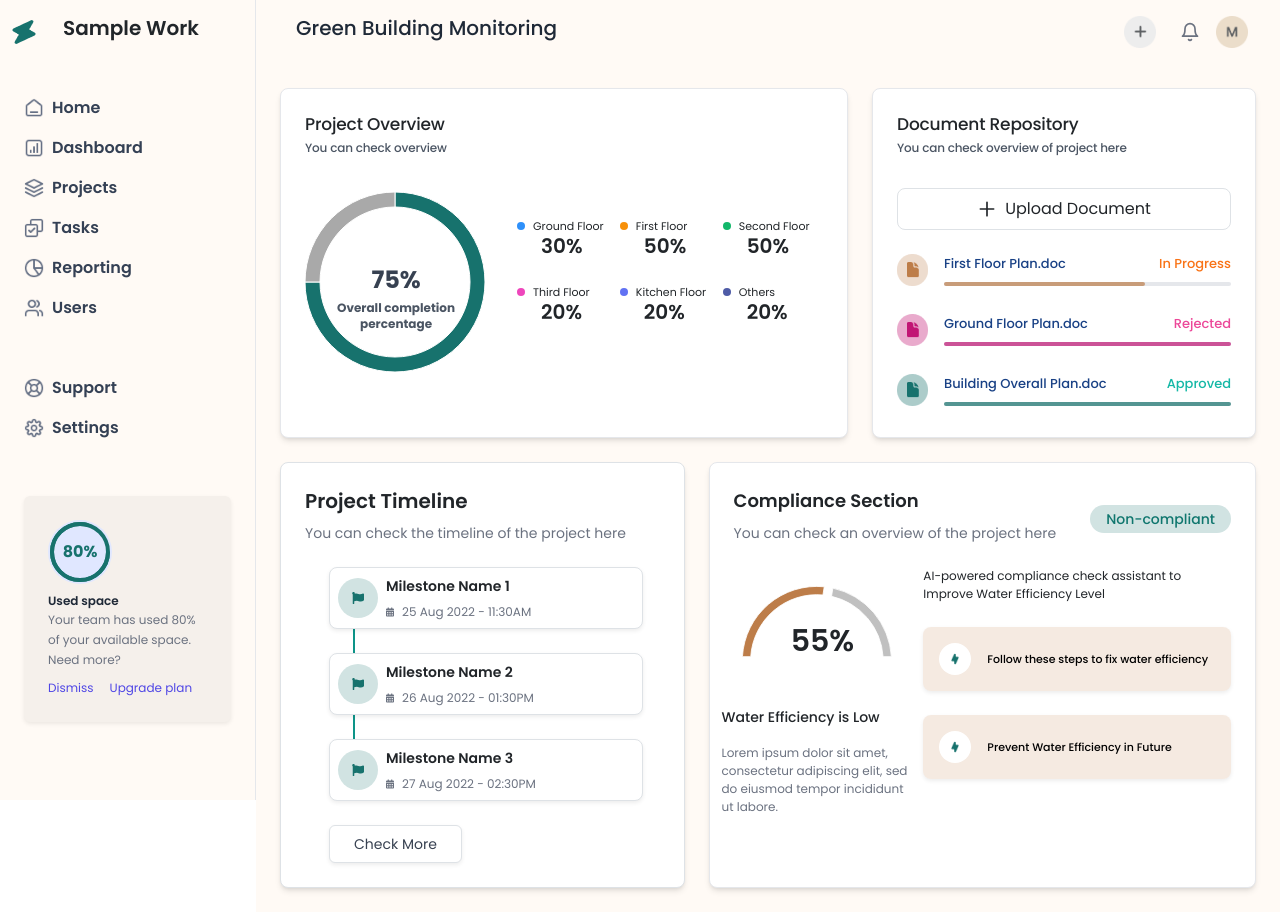
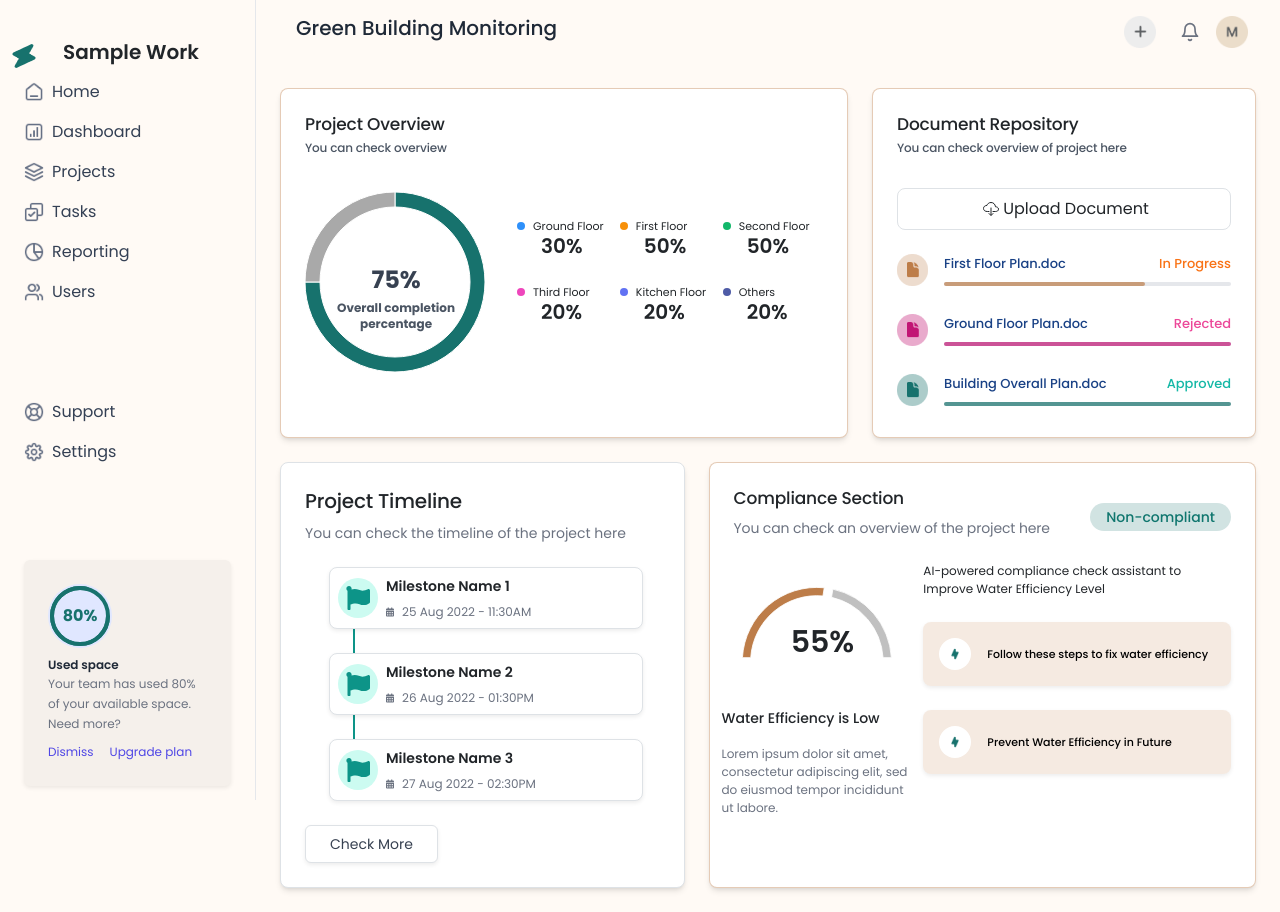
Before and after one commit to HeyAryan27/Project, a React (Vite) app: page / in a window 1280 px wide. Built offline with nearby package versions, Linux system fonts and the light colour scheme.

Commit message:
Some Changes

```diff
--- a/src/App.jsx
+++ b/src/App.jsx
@@ -11,7 +11,7 @@ function App() {
   };
 
   return (
-    <div className="flex ">
+    <div className="flex bg-[#FFFAF5]">
 
       <Sidebar isOpen={isSidebarOpen} toggleSidebar={toggleSidebar} />
 
--- a/src/components/Charts.jsx
+++ b/src/components/Charts.jsx
@@ -41,7 +41,7 @@ export default function PieChartWithPaddingAngle() {
         ]}
         margin={{ right: 5 }}
         width={200}
-        height={170}
+        height={200}
         slotProps={{
           legend: { hidden: true },
         }}
--- a/src/components/Compliance.jsx
+++ b/src/components/Compliance.jsx
@@ -5,13 +5,17 @@ import File from './images/compliance.png'
 
 function App() {
   return (
-    <div className="col-span-1 w-full bg-white p-4 sm:p-6 rounded-lg shadow-md border-[1px] lg:h-full lg:w-full">
+    <div className="col-span-1 w-full bg-white p-4 sm:p-6 rounded-lg shadow-md border-[1px] lg:h-full lg:w-full" style={{ borderColor: 'rgba(189, 125, 73, 0.4)' }}>
       <div className="flex flex-col lg:flex-row justify-between items-start lg:items-center mb-6">
         <div>
-          <h2 className="text-lg font-semibold">Compliance Section</h2>
-          <p className="text-sm text-gray-500">
-            You can check an overview of the project here
-          </p>
+        <h2 className="text-[17px] font-medium leading-[23px] tracking-[-0.01em] text-left font-inter">
+  Compliance Section
+</h2>
+
+<p className="text-[14px] font-normal leading-[20px] tracking-[-0.01em] text-left font-inter text-gray-500">
+  You can check an overview of the project here
+</p>
+
         </div>
         <span
           style={{ background: "#D1e3e2" }}
--- a/src/components/Document.jsx
+++ b/src/components/Document.jsx
@@ -3,6 +3,7 @@ import Vector from './images/Vector.svg';
 import File from './images/File.png'
 import File1 from './images/groundFloor.png'
 import File2 from './images/building.png'
+import { IoCloudDownloadOutline } from "react-icons/io5";
 const documents = [
   {
     name: "First Floor Plan.doc",
@@ -42,7 +43,7 @@ const getSource = (key) => {
 
 const Timing = () => {
   return (
-    <div className="col-span-1 w-full  bg-white p-4 sm:p-6 rounded-lg shadow-md border-[1px] lg:h-[350px]">
+    <div className="col-span-1 w-full  bg-white p-4 sm:p-6 rounded-lg shadow-md border-[1px] lg:h-[350px]" style={{ borderColor: 'rgba(189, 125, 73, 0.4)' }}>
       <div className="flex flex-col md:flex-row justify-between items-start md:items-center mb-4">
         <h2 className="font-inter text-[17px] font-medium leading-[23px] tracking-[-0.01em] text-left">
           Document Repository
@@ -54,20 +55,7 @@ const Timing = () => {
 
       <div className="mb-6 ">
         <label className="w-full flex justify-center items-center px-4 py-2 bg-white-100 text-black-500 rounded-lg border border-black-300 cursor-pointer hover:bg-gray-200 transition-all">
-          <svg
-            className="w-5 h-5 mr-2"
-            fill="none"
-            stroke="currentColor"
-            strokeWidth="2"
-            viewBox="0 0 24 24"
-            xmlns="http://www.w3.org/2000/svg"
-          >
-            <path
-              strokeLinecap="round"
-              strokeLinejoin="round"
-              d="M12 4v16m8-8H4"
-            ></path>
-          </svg>
+        <IoCloudDownloadOutline  className="w-18 m-1"/>
           <span>Upload Document</span>
           <input type="file" className="hidden" />
         </label>
--- a/src/components/Project.jsx
+++ b/src/components/Project.jsx
@@ -13,7 +13,7 @@ const MyTeams = () => {
   ];
 
   return (
-    <div className="col-span-1 w-full bg-white p-4 sm:p-6 rounded-lg shadow-md border-[1px] lg:h-[350px] lg:w-full">
+    <div className="col-span-1 w-full  bg-white p-4 sm:p-6 rounded-lg shadow-md border-[1px]  lg:h-[350px] lg:w-full " style={{ borderColor: 'rgba(189, 125, 73, 0.4)' }}>
       <div className="flex justify-between items-center mb-4">
       <h2 className="font-inter text-[17px] font-medium leading-[23px] tracking-[-0.01em] text-left">
           Project Overview
@@ -23,7 +23,7 @@ const MyTeams = () => {
         </h2>
       </div>
 
-      <div className="relative font-inter flex flex-col lg:flex-row items-center lg:flex-start lg:h-full">
+      <div className="relative font-inter flex flex-col lg:flex-row items-center lg:flex-start lg:h-full 2xl:ml-24">
         <div className="flex font-inter justify-center lg:justify-start">
           <PieChart className="lg:mb-28" width={180} height={250}>
             <Pie
@@ -58,7 +58,7 @@ const MyTeams = () => {
           </span>
         </div>
 
-        <div  className="  ml-6 grid grid-cols-1 lg:grid-cols-3 lg:mt-16 gap-2 lg:w-auto lg:h-full lg:justify-between">
+        <div  className="  ml-6 grid grid-cols-1 lg:grid-cols-3 lg:mt-16 gap-2 lg:w-auto lg:h-full lg:justify-between 2xl:ml-60">
           <ul className="text-sm ml-2" style={{padding: "0px"}}>
             <li style={{width: "120%"}}  className="flex items-center -mt-1">
               <span  className="w-2 h-2 font-inter rounded-full bg-[#2E90FA] mr-2 flex items-center justify-center"></span>
--- a/src/components/ProjectTimeline.jsx
+++ b/src/components/ProjectTimeline.jsx
@@ -18,11 +18,13 @@ const milestones = [
 
 const ProjectTimeline = () => {
   return (
-    <div className="bg-white p-4 sm:p-6 md:p-8 lg:p-10 xl:p-12 rounded-lg shadow-md border border-gray-200 mx-auto max-w-full sm:w-full lg:max-w-xl lg:h-full xl:max-w-5xl">
+    <div style={{ borderColor: 'rgba(189, 125, 73, 0.4)' }}>
+    <div className="bg-white p-4 sm:p-6 md:p-8 lg:p-10 xl:p-12 rounded-lg shadow-md border  mx-auto max-w-full sm:w-full lg:max-w-xl lg:h-full xl:max-w-5xl">
       <div className="text-left mb-4">
-        <h2 className="text-base md:text-lg lg:text-xl font-semibold">
-          Project Timeline
-        </h2>
+      <h2 className="text-[17px] font-medium leading-[23px] tracking-[-0.01em] text-left font-inter md:text-lg lg:text-xl">
+  Project Timeline
+</h2>
+
         <p className="text-xs sm:text-sm lg:text-sm text-gray-500">
           You can check the timeline of the project here
         </p>
@@ -38,8 +40,8 @@ const ProjectTimeline = () => {
           >
             <div className="bg-white border border-teal-200 rounded-lg p-2 md:p-3 lg:p-4 w-full max-w-[80%] sm:max-w-[90%] lg:max-w-[95%] shadow-sm">
               <div className="flex gap-2 items-center">
-                <div style={{background: "#D1e3e2"}} className="flex items-center justify-center text-teal-600 w-6 h-6 md:w-8 md:h-8 lg:w-10 lg:h-10 rounded-full">
-                  <FaFlag color="#17726d" className="w-4 h-4 md:w-3 md:h-5 lg:w-3 lg:h-5" />
+                <div className="flex items-center justify-center bg-teal-100 text-teal-600 w-6 h-6 md:w-8 md:h-8 lg:w-10 lg:h-10 rounded-full">
+                  <FaFlag className="w-4 h-4 md:w-5 md:h-5 lg:w-6 lg:h-6" />
                 </div>
                 <div>
                   <h3 className="text-sm md:text-base lg:text-sm font-semibold">
@@ -56,12 +58,13 @@ const ProjectTimeline = () => {
         ))}
       </div>
 
-      <div className="w-full mt-4 ml-6 sm:mt-6 flex justify-center lg:justify-start ">
+      <div className="w-full mt-4 sm:mt-6 flex justify-center lg:justify-start ">
         <button className="border border-gray-300 bg-white hover:bg-gray-50 text-gray-700 px-4 md:px-6 lg:px-8 py-2 md:py-2.5 lg:py-3 rounded-md shadow-sm text-sm md:text-base lg:text-sm">
           Check More
         </button>
       </div>
     </div>
+    </div>
   );
 };
 
--- a/src/components/Sidebar.jsx
+++ b/src/components/Sidebar.jsx
@@ -18,7 +18,7 @@ const Sidebar = ({ isOpen, toggleSidebar }) => {
         isOpen ? "translate-x-0" : "-translate-x-full"
       } transition-transform duration-200 ease-in-out md:translate-x-0 bg-[#FFFAF5]`}
     >
-      <div className="flex items-center justify-between h-16 px-2">
+      <div className="flex items-center justify-between h-28 px-2">
         <img src={Icon} alt="Icon" className="w-8 h-8 mr-2" />
         <h3 className="font-inter text-[20px] font-semibold leading-tight tracking-custom text-left mr-12">
           Sample Work
@@ -30,45 +30,46 @@ const Sidebar = ({ isOpen, toggleSidebar }) => {
           onClick={toggleSidebar}
         />
       </div>
-      <ul className="mt-6 text-xs -ml-8">
-        <li style={{color: "#344054"}} className="flex items-center px-4 py-2 text-gray-700 hover:bg-gray-100 font-inter text-[16px] font-semibold leading-[24px] text-left">
+      <ul className="-mt-10 text-xs -ml-8 ">
+        <li style={{color: "#344054"}} className="flex items-center px-4 py-2 text-gray-700 hover:bg-gray-100 font-inter text-[16px]  leading-[24px] text-left">
           <img src={homeLogo} alt="Home" className="w-5 h-5 mr-2" />
           Home
         </li>
 
         <li
-          className="flex items-center px-4 py-2 text-gray-700 hover:bg-gray-100 font-inter text-[16px] font-semibold leading-[24px] text-left"
+          className="flex items-center px-4 py-2 text-gray-700 hover:bg-gray-100 font-inter text-[16px]  leading-[24px] text-left"
           style={{ color: "#344054" }}
         >
           <img src={Dashboard} alt="Dashboard" className="w-5 h-5 mr-2" />
           Dashboard
         </li>
-        <li style={{color: "#344054"}} className="flex items-center px-4 py-2 text-gray-700 hover:bg-gray-100 font-inter text-[16px] font-semibold leading-[24px] text-left">
+        <li style={{color: "#344054"}} className="flex items-center px-4 py-2 text-gray-700 hover:bg-gray-100 font-inter text-[16px] leading-[24px] text-left">
           <img src={Project} alt="Project" className="w-5 h-5 mr-2" />
           Projects
         </li>
-        <li style={{color: "#344054"}} className="flex items-center px-4 py-2 text-gray-700 hover:bg-gray-100 font-inter text-[16px] font-semibold leading-[24px] text-left">
+        <li style={{color: "#344054"}} className="flex items-center px-4 py-2 text-gray-700 hover:bg-gray-100 font-inter text-[16px] leading-[24px] text-left">
           <img src={Check} alt="Check" className="w-5 h-5 mr-2" />
           Tasks
         </li>
-        <li style={{color: "#344054"}} className="flex items-center px-4 py-2 text-gray-700 hover:bg-gray-100 font-inter text-[16px] font-semibold leading-[24px] text-left">
+        <li style={{color: "#344054"}} className="flex items-center px-4 py-2 text-gray-700 hover:bg-gray-100 font-inter text-[16px] leading-[24px] text-left">
           <img src={Reporting} alt="Reporting" className="w-5 h-5 mr-2" />
           Reporting
         </li>
-        <li style={{color: "#344054"}} className="flex items-center px-4 py-2 text-gray-700 hover:bg-gray-100 font-inter text-[16px] font-semibold leading-[24px] text-left">
+        <li style={{color: "#344054"}} className="flex items-center px-4 py-2 text-gray-700 hover:bg-gray-100 font-inter text-[16px] leading-[24px] text-left">
           <img src={User} alt="User" className="w-5 h-5 mr-2" />
           Users
         </li>
       </ul>
-      <div className="mt-auto px-4 py-4">
-        <div style={{color: "#344054"}} className="flex items-center -px-8 py-2 text-gray-700 hover:bg-gray-100 font-inter text-[16px] font-semibold leading-[24px] text-left">
+      <div className="mt-auto px-4 py-16">
+        <div style={{color: "#344054"}} className="flex items-center -px-8 py-2 text-gray-700 hover:bg-gray-100 font-inter text-[16px]  leading-[24px] text-left">
           <img src={Support} alt="Support" className="w-5 h-5 mr-2" />
           Support
         </div>
-        <div style={{color: "#344054"}} className="flex items-center -px-8 py-2 text-gray-700 hover:bg-gray-100 font-inter text-[16px] font-semibold leading-[24px] text-left">
+        <div style={{color: "#344054"}} className="flex items-center -px-8 py-2 text-gray-700 hover:bg-gray-100 font-inter text-[16px]  leading-[24px] text-left">
           <img src={Setting} alt="Setting" className="w-5 h-5 mr-2" />
           Settings
         </div>
+
       </div>
       <UsedSpace></UsedSpace>
     </div>
```
Also changed, not shown: tailwind.config.js (line endings or trailing spaces).
